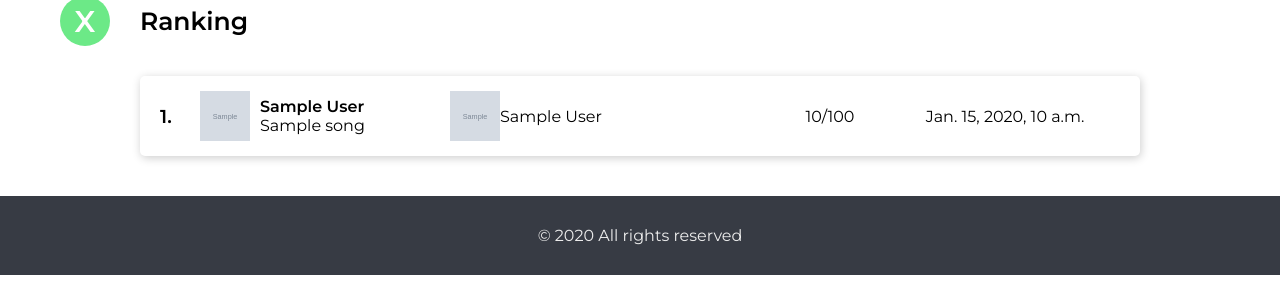
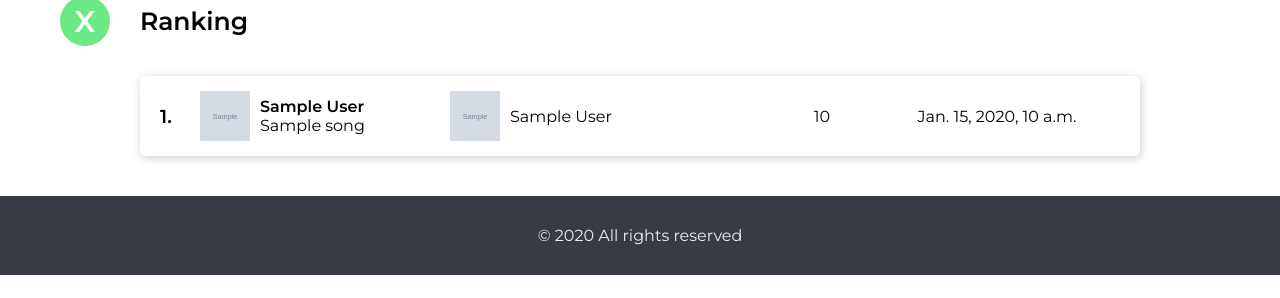
Before and after one commit to Peter2221/Music-Karaoke-DJango, a Django app: page /ranking in a window 1280 px wide. Shown: the part 124-422 px from the top of the page. Run offline with Django 3.2, Linux system fonts and the light colour scheme; tables that the repository leaves empty hold one stand-in row (values such as "Sample post"); grey boxes marked "Sample" are stand-in pictures; style sheets or scripts are compiled from the project's sources; some libraries are stand-ins or nearby versions; some web fonts are replaced.

Commit message:
Change ranking style

```diff
--- a/music_karaoke/analysis/views.py
+++ b/music_karaoke/analysis/views.py
@@ -55,11 +55,6 @@ class VoiceAnalyzer:
             freq = freq[0:len(freq2)]
         else:
             freq2 = freq2[0:len(freq)]
-        return freq, freq2
-
-    def log_frequencies(self, freq, freq2):
-        freq = np.log(freq)
-        freq2 = np.log(freq2)
         return freq, freq2
 
 
--- a/music_karaoke/songs/templates/ranking.html
+++ b/music_karaoke/songs/templates/ranking.html
@@ -11,8 +11,10 @@
       {% for rank in ranking %}
       <li class="list-item">
         <h3 class="list-item__count">{{ rank.position_count }}.</h3>
-        <a href="{% url 'songs:index' %}/{{ rank.song.id }}"
-           style="text-decoration: none; color:inherit">
+        <a
+          href="{% url 'songs:index' %}/{{ rank.song.id }}"
+          style="text-decoration: none; color: inherit"
+        >
           <div class="list-item__author">
             <img src="../{{ rank.song.song_image }}" alt="song image" />
             <div>
@@ -22,9 +24,9 @@
           </div>
         </a>
         <img src="../{{ rank.profile_pic }}" alt="user avatar" />
-        <div>{{ rank.first_name }} {{ rank.last_name }}</div>
+        <div class="ml-2">{{ rank.first_name }} {{ rank.last_name }}</div>
         <div class="list-item__details">
-          <span>{{ rank.score }}/100</span>
+          <span>{{ rank.score }}</span>
           <span>{{ rank.datetime }}</span>
         </div>
       </li>
--- a/music_karaoke/static/sass/utils/__utilities.scss
+++ b/music_karaoke/static/sass/utils/__utilities.scss
@@ -37,11 +37,15 @@
   }
 }
 
+.ml-2 {
+  margin-left: 1rem;
+}
+
 .underline {
   &--sec {
     position: relative;
     &::after {
-      content: "";
+      content: '';
       position: absolute;
       display: block;
       bottom: 0;
```
Lines whose indentation alone changed are shown as unchanged.
